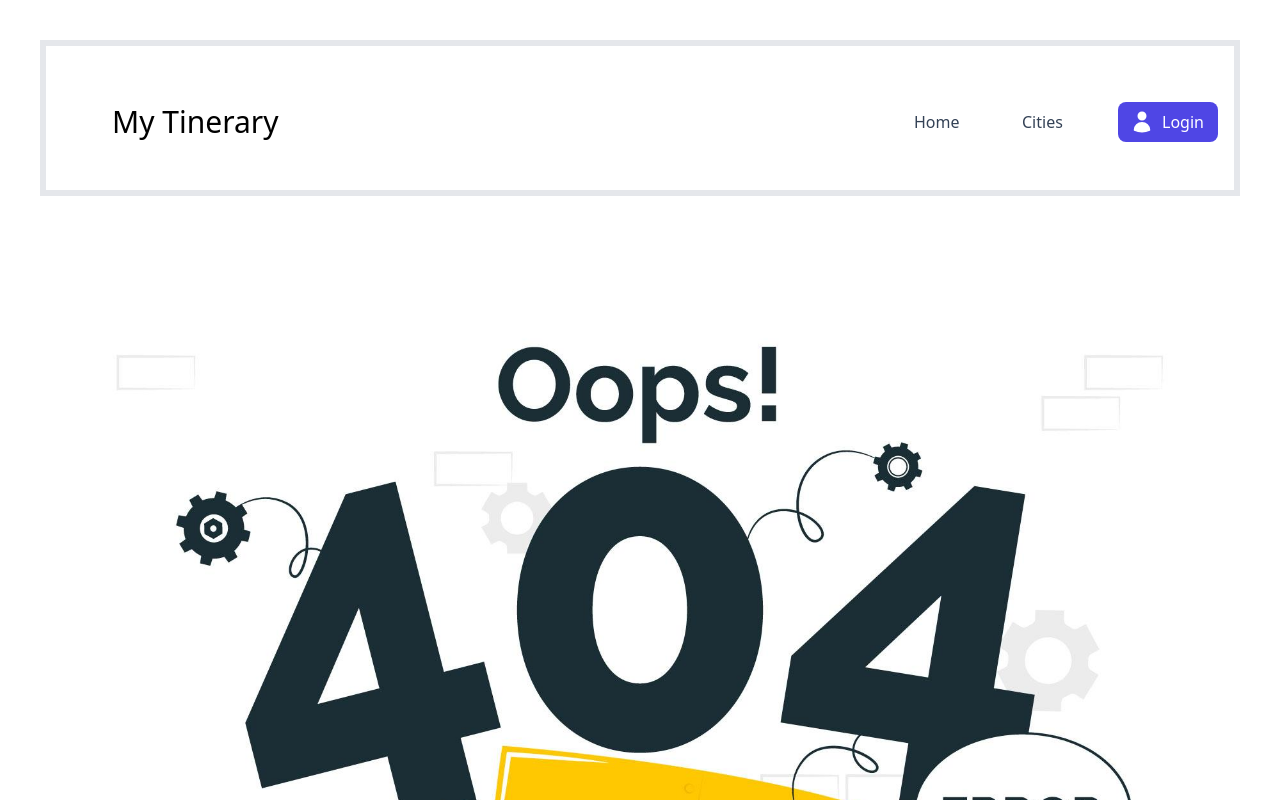
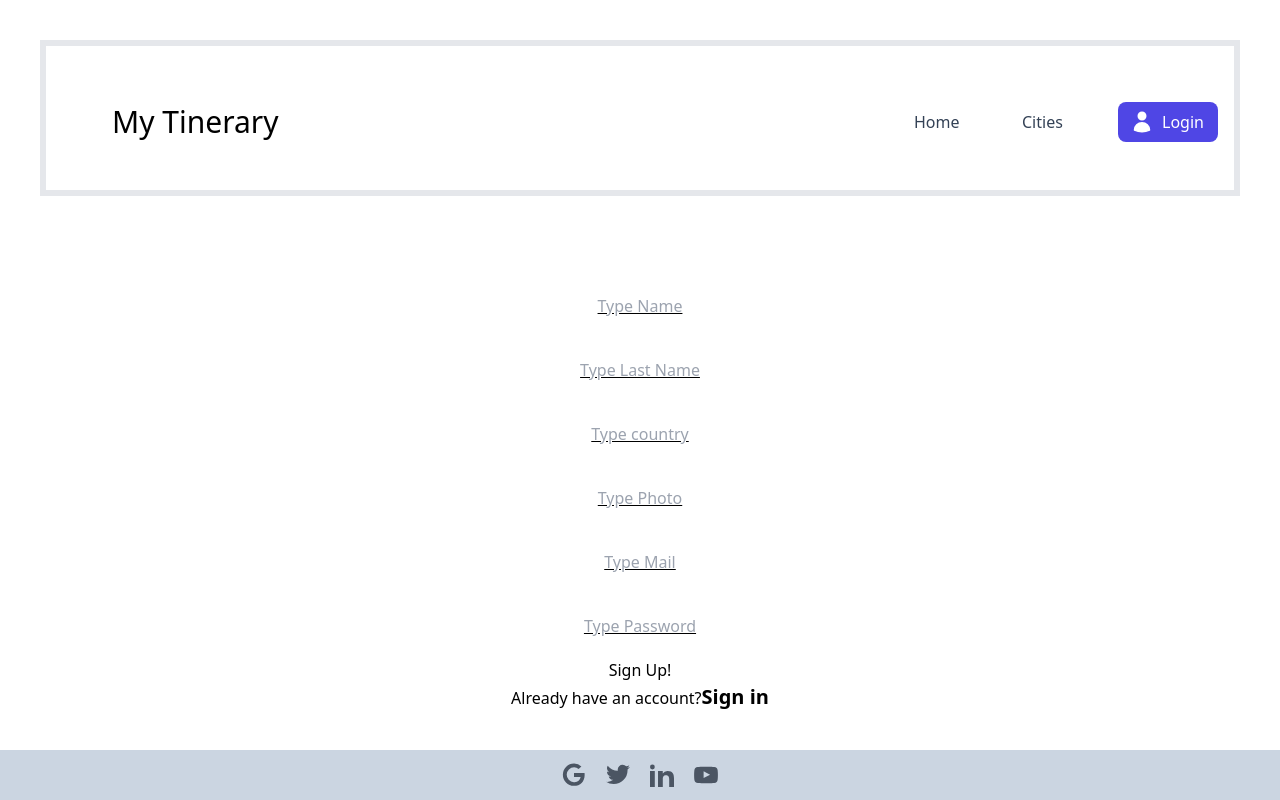
Before and after one commit to NatiOesquer/mytinerary-oesquer, a React (Vite) app: page /auth/signup in a window 1280 px wide. Shown: the top 800 px of the page. Built offline with nearby package versions, Linux system fonts and the light colour scheme.

Commit message:
formularios (#6)

```diff
--- a/src/pages/FormSignIn.jsx
+++ b/src/pages/FormSignIn.jsx
@@ -1,24 +1,55 @@
 import { useRef } from "react"
 import { Link as Anchor } from "react-router-dom"
-import axios from "axios"
-import apiUrl from "../apiUrl"
+//import axios from "axios"
+//import apiUrl from "../apiUrl"
 
 export default function FormSignIn() {
 
-    const mail_sigin = useRef("")
-    const password_signin = useRef("")
+    const mail_signin = useRef()
+    const password_signin = useRef()
 
     async function handleSignIn(){
         let data = {
-            mail: mail_sigin.current.value,
+            mail: mail_signin.current.value,
             password: password_signin.current.value,
         };
         console.log(data);
     }
 
   return (
-    <form >
+    <form className="flex flex-col grow">
 
+      <input
+      ref={mail_signin}
+      type="text"
+      className="m-5 w-4/5 text-center underline"
+      name="mail_signin"
+      id="mail_signin"
+      defaultValue=""
+      placeholder="Type Mail" />
+      <input
+      ref={password_signin}
+      type="text"
+      className="m-5 w-4/5 text-center underline"
+      name="password_signin"
+      id="password_signin"
+      defaultValue=""
+      placeholder="Type Password" />
+      <input
+        type="button"
+        className="text-white text-center cursor-pointer"
+        value="Sign In!"
+        onClick={handleSignIn}
+      />
+        <p className="text-center">
+        Don't you have an account?
+        <Anchor
+          className="text-[20px] font-bold  cursor-pointer"
+          to='/auth/signup'
+        >
+          Sign up
+        </Anchor>
+      </p>
     </form>
   )
 }
--- a/src/pages/FormSingUp.jsx
+++ b/src/pages/FormSingUp.jsx
@@ -1,7 +1,108 @@
-import React from 'react'
+import { useRef } from "react"
+import axios from "axios"
+import apiUrl from '../apiUrl'
+import { Link as Anchor } from "react-router-dom"
 
 export default function FormSingUp() {
+
+  const name = useRef()
+  const lastName = useRef()
+  const country = useRef()
+  const photo = useRef()
+  const mail = useRef()
+  const password = useRef()
+
+  async function handleSignUp(){
+    try {
+      let data = {
+        name: name.current.value,
+        lastName: lastName.current.value,
+        country: country.current.value,
+        photo: photo.current.value,
+        mail: mail.current.value,
+        password: password.current.value,
+
+      } ;
+      await axios.post(
+        apiUrl + 'users/signup',
+        data
+      );
+      console.log(data);
+
+    } catch (error) {
+        console.log(error);
+    }
+  }
   return (
-    <div>FormSingUp</div>
+    <form className="flex flex-col grow items-center justify-center">
+      <input
+      ref={name}
+      type="text"
+      className="m-5 w-4/5 text-center underline"
+      name="name"
+      id="name"
+      defaultValue=""
+      placeholder="Type Name" />
+      <input
+        ref={lastName}
+        type="text"
+        className="m-5 w-4/5 text-center underline"
+        name="lastName"
+        id="lastName"
+        defaultValue=""
+        placeholder="Type Last Name"
+      />
+      <input
+        ref={country}
+        type="text"
+        className="m-5 w-4/5 text-center underline"
+        name="country"
+        id="country"
+        defaultValue=""
+        placeholder="Type country"
+      />
+      <input
+        ref={photo}
+        type="text"
+        className="m-5 w-4/5 text-center underline"
+        name="photo"
+        id="photo"
+        defaultValue=""
+        placeholder="Type Photo"
+      />
+      <input
+        ref={mail}
+        type="text"
+        className="m-5 w-4/5 text-center underline"
+        name="mail"
+        id="mail"
+        defaultValue=""
+        placeholder="Type Mail"
+      />
+      <input
+        ref={password}
+        type="password"
+        className="m-5 w-4/5 text-center underline"
+        name="password"
+        id="password"
+        defaultValue=""
+        placeholder="Type Password"
+      />
+      <input
+        type="button"
+        className="text-center cursor-pointer"
+        value="Sign Up!"
+        onClick={handleSignUp}
+      />
+      <p>
+        Already have an account?
+        <Anchor
+          className="text-[20px] font-bold cursor-pointer"
+          to='/auth/signin'
+        >
+          Sign in
+        </Anchor>
+      </p>
+    </form>
   )
 }
--- a/src/pages/NotFound.jsx
+++ b/src/pages/NotFound.jsx
@@ -1,7 +1,7 @@
 export default function NotFound() {
     return (
         <div className="flex grow bg-white items-center justify-center">
-            <img src="../../public/img/notfound.jpg" alt="" />
+            <img src="../img/notfound.jpg" alt="" />
         </div>
     )
 }
--- a/src/router.jsx
+++ b/src/router.jsx
@@ -23,8 +23,8 @@ const router = createBrowserRouter([
             {path: '/signup', element: <SignUp />},
             {path: '/cities', element: <Cities />},
             {path:'/city/:city_id', element: <CityDetails />},
-            {path:'/signup',element:<FormSingUp />},
-            {path:'/signin',element:<FormSignIn />},
+            {path:'/auth/signup',element:<FormSingUp />},
+            {path:'/auth/signin',element:<FormSignIn />},
             {path: '/*', element: <NotFound />},
 
         ]
```
